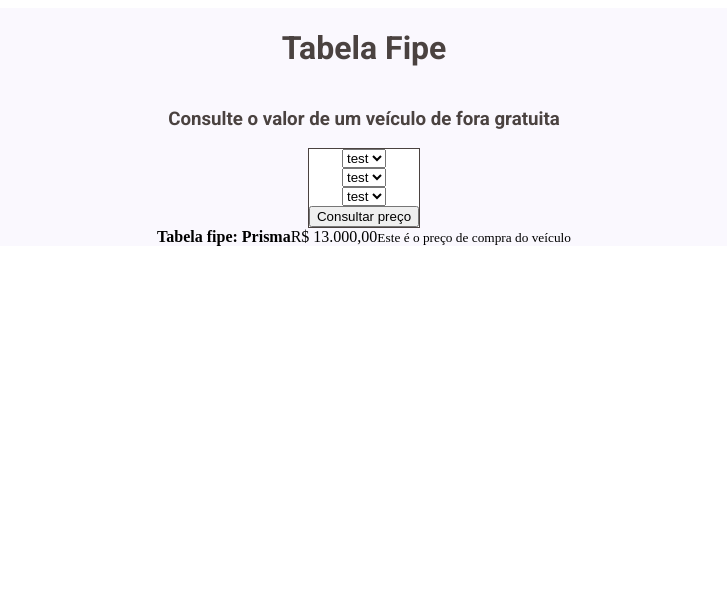
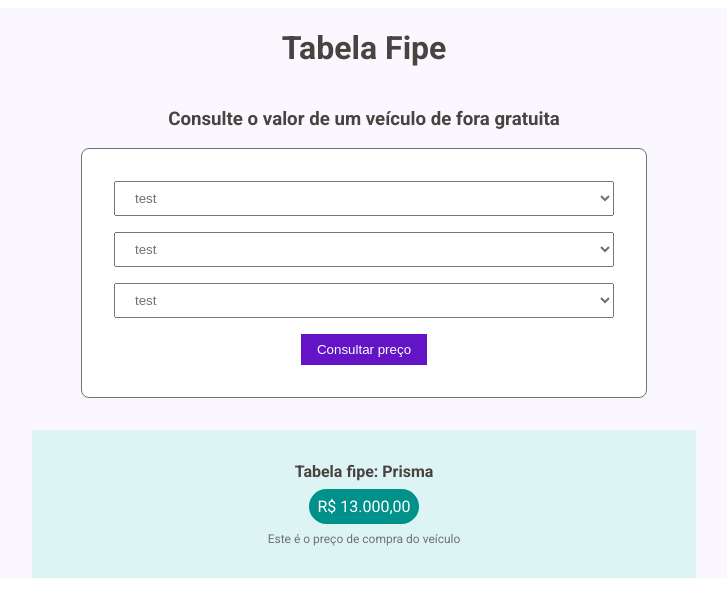
Before and after one commit to tonsn9/finished-project, a Next.js app in the folder Projeto/: page / in a window 1280 px wide. Shown: the top 616 px of the page, without its empty margins (276-1003 px from the left). Built offline with nearby package versions, Linux system fonts and the light colour scheme.

Commit message:
feat: implementation of form styles and select

```diff
--- a/Projeto/src/styles/modules/home.ts
+++ b/Projeto/src/styles/modules/home.ts
@@ -1,10 +1,18 @@
 import styled from "styled-components";
-import { background, text } from "../global/colors";
+import {
+  background,
+  disabled,
+  primary,
+  secondaryDark,
+  secondaryLight,
+  text,
+} from "../global/colors";
 
 export const Container = styled.main`
   width: 100%;
   heigth: 100%;
   background: ${background};
+  font-family: "Roboto", sans-serif;
 
   > div {
     display: flex;
@@ -17,17 +25,69 @@
     h1,
     h3 {
       color: ${text};
-      font-family: "Roboto", sans-serif;
     }
 
     form {
       background: #ffffff;
-      border: 1px solid ${text};
+      border: 1px solid  #717171;
+      border-radius: 0.5rem;
       display: flex;
       flex-direction: column;
       align-items: center;
       justify-content: center;
-      paddind: 2rem;
+      padding: 2rem;
+
+      select {
+        padding: 0.5rem 1rem;
+        width: 500px;
+        color: #717171;
+
+      }
+
+      select + select {
+        margin-top: 1rem;
+        color: #717171;
+      }
+
+      button {
+        padding: 0.5rem 1rem;
+        margin-top: 1rem;
+        border: 0;
+        background: ${primary};
+        color: #ffffff;
+        &:disabled {
+            background: ${disabled}
+        }
+      }
+    }
+
+    > div {
+     width: 600px;
+     background: ${secondaryLight};
+     padding: 2rem;
+     margin-top: 2rem;
+     display: flex;
+     gap: 0.5rem;
+     flex-direction: column;
+     align-items: center;
+     justify-content: center;
+
+     strong {
+        color: ${text};
+
+     }
+
+     span {
+        padding: 0.5rem;
+        border-radius: 3rem;
+        color: #ffffff;
+        background: ${secondaryDark};
+     }
+
+     small {
+        font-size:0.75rem;
+        color: #717171;
+     }
     }
   }
 `;
```
